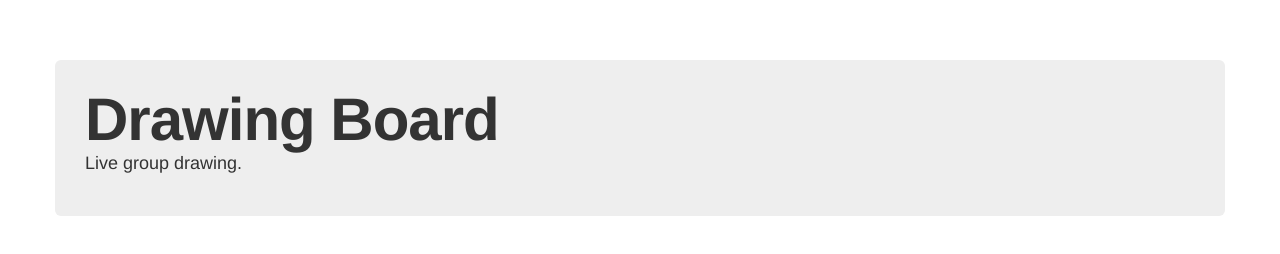
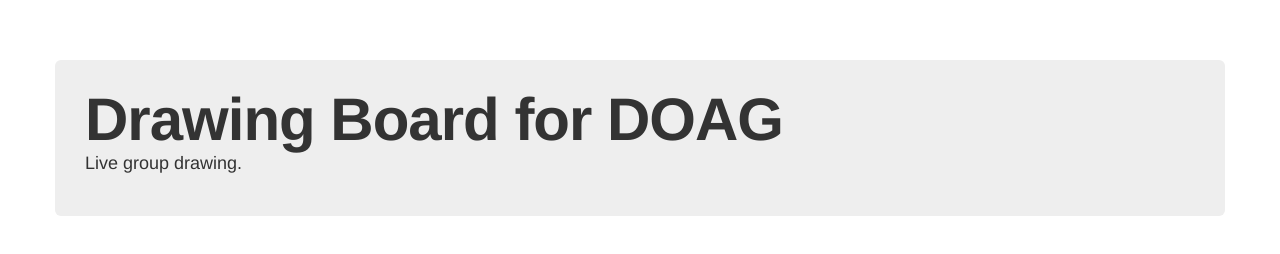
Before and after one commit to doschkinow/drawingboard-micro-ws-nodejs, a website: page drawingboard/index.html in a window 1280 px wide. Drawn offline with nearby package versions, Linux system fonts and the light colour scheme.

Commit message:
index.html change test

```diff
--- a/drawingboard/index.html
+++ b/drawingboard/index.html
@@ -20,7 +20,7 @@
 <body>
 <div class="container">
     <div class="hero-unit">
-        <h1>Drawing Board</h1>
+        <h1>Drawing Board for DOAG</h1>
         <p>
             Live group drawing.
         </p>
```
